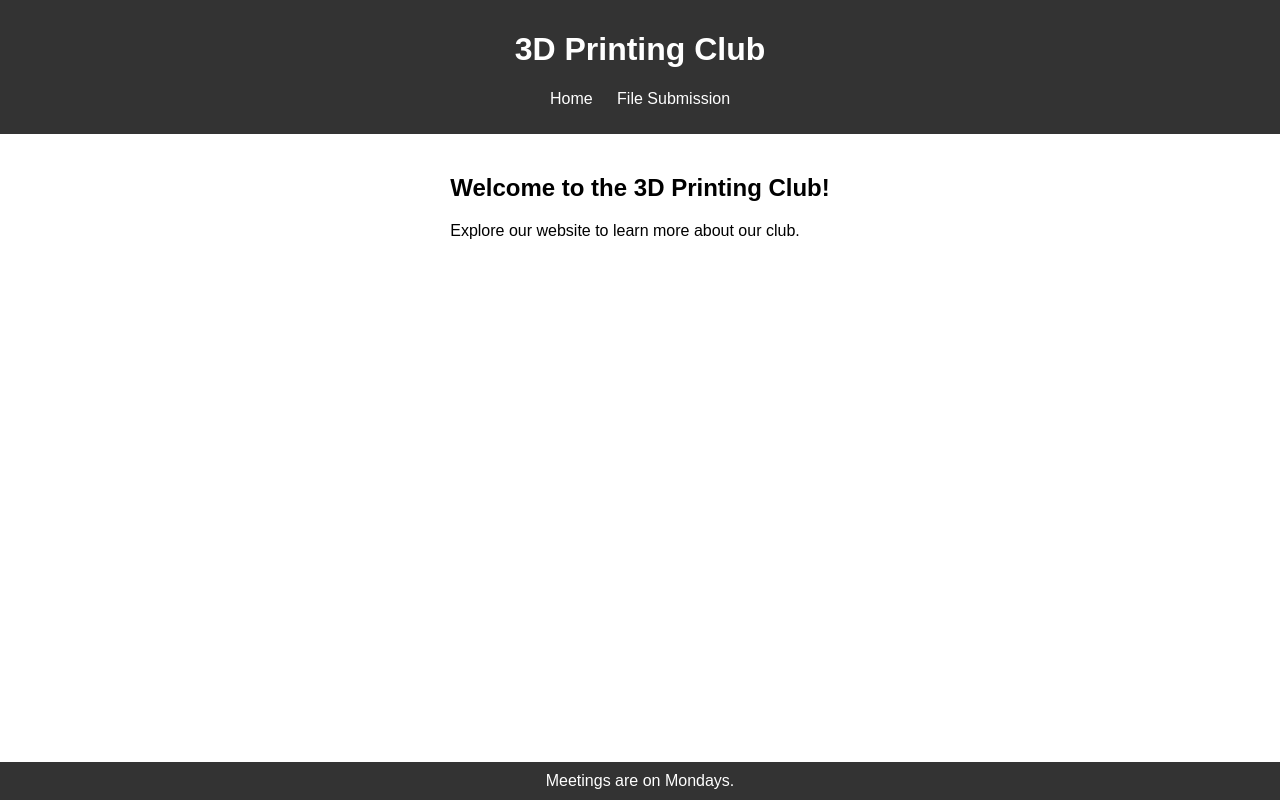
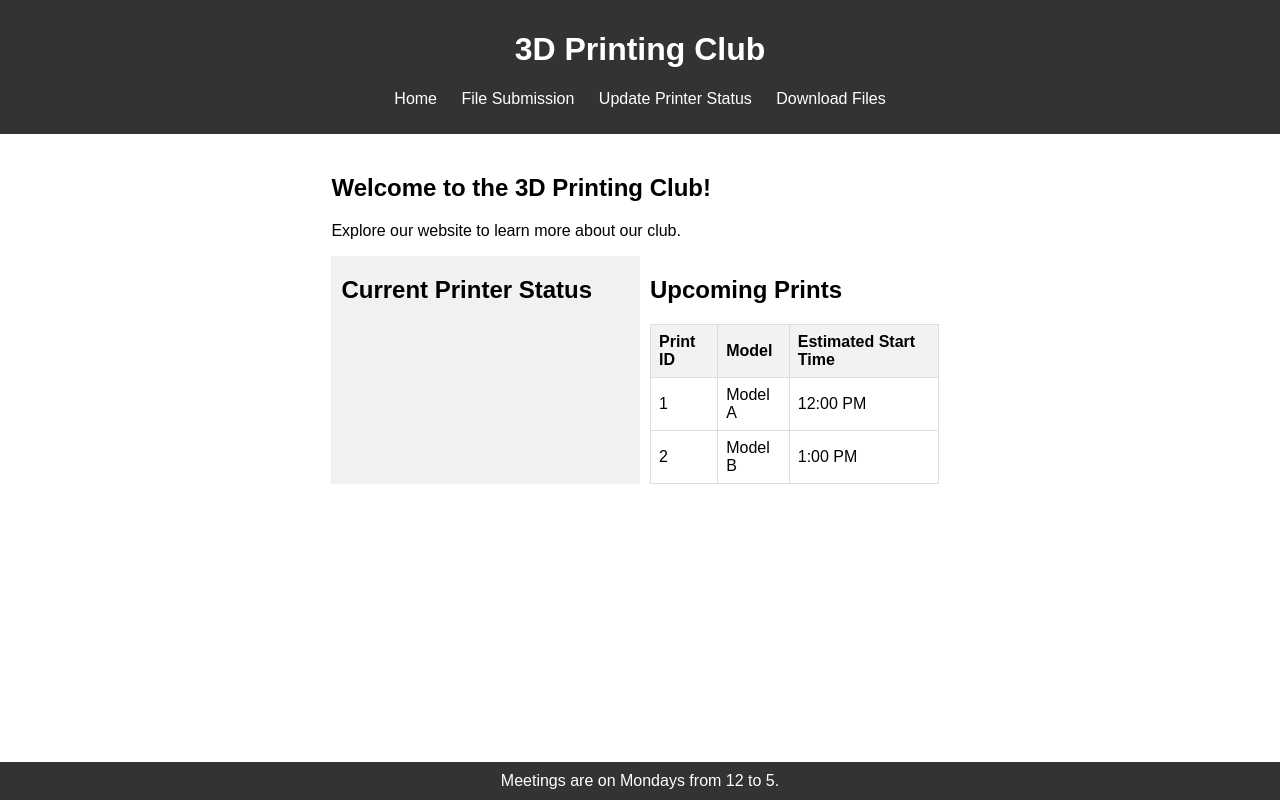
Before and after one commit to Bogdan26Bogdan/makersClubPrintSite, a Flask app: template flask-server/templates/index.html in a window 1280 px wide. Run offline with Flask 3, Linux system fonts and the light colour scheme; the template is opened without the code that fills it, so the values that code supplies are empty.

Commit message:
Add printer status and file download functionality

```diff
--- a/flask-server/classes/printer.py
+++ b/flask-server/classes/printer.py
@@ -1,4 +1,11 @@
 from data import Data
+
+STATUSES = [
+    "Working",
+    "Broken",
+    "Needs love",
+    "On job",
+]
 
 
 class Printer(Data):
--- a/flask-server/mongodb/main.py
+++ b/flask-server/mongodb/main.py
@@ -13,10 +13,14 @@ script_dir = os.path.dirname( __file__ )
 mymodule_dir = os.path.join( script_dir, '..', "classes")
 sys.path.append( mymodule_dir )
 import printer
+import filament
 
 x = printer.Printer("3", "Working")
 print(f"Object id of the newly added printer: {db.delete_value(x)}")
 print(db.find_object(x.data, {"ID": "1"}))
 
+x = filament.Filament("red")
+db.add_value(x)
+
 
 print(db.get_all_collections())
--- a/flask-server/server.py
+++ b/flask-server/server.py
@@ -1,6 +1,16 @@
-from flask import Flask, send_from_directory, request, redirect, url_for, render_template
+from flask import (
+    Flask,
+    send_from_directory,
+    send_file,
+    request,
+    redirect,
+    url_for,
+    render_template,
+)
 import os
 import sys
+
+DOWNLOAD_FOLDER = "flask-server/Downloads"
 
 # This allows cross-origin-sharing which is needed for Vue.js as the front end
 from flask_cors import CORS
@@ -23,10 +33,12 @@ script_dir = os.path.dirname(__file__)
 mymodule_dir = os.path.join(script_dir, "mongodb")
 sys.path.append(mymodule_dir)
 
-#remaining imports
+# remaining imports
 import database
 from order import Order, create_order
 from file import File
+import printer
+from filament import Filament
 
 
 app = Flask(__name__)
@@ -88,35 +100,158 @@ def file_submittion():
         db.add_value(order_obj)
         db.add_value(file_obj)
 
-    #redirects back to the testing page
+    # redirects back to the testing page
     return redirect(url_for("testing_page"))
+
 
 @app.route("/flask/testing/")
 def testing_page():
     # Create a database object
     db = database.Database(DB_USERNAME, DB_PASSWORD)
 
-    #Get all the orders
+    # Get all the orders
     search = {"data": "Order"}
-    returned = {"_id" : 0, "print_title": 1,
-                "filament_colour": 1, "order_date": 1}
+    returned = {"_id": 0, "print_title": 1, "filament_colour": 1, "order_date": 1}
     orders = db.find_object("Order", search, returned)
     orders = [list(i.values()) for i in orders]
 
     print(orders)
     return render_template("testing.html", orders=orders)
 
+
 @app.route("/")
 def hello():
     return redirect(url_for("home"))
 
+
 @app.route("/index")
 def home():
-    return render_template("index.html")
+    # Create a database object
+    db = database.Database(DB_USERNAME, DB_PASSWORD)
+
+    # Get all the orders
+    search = {"data": "Printer"}
+    returned = {"_id": 0, "ID": 1, "status": 1}
+    printers = db.find_object("Printer", search, returned)
+    printers = [list(i.values()) for i in printers]
+
+    print(printers)
+    return render_template("index.html", printers=printers)
+
 
 @app.route("/file_upload")
 def file_upload():
     return render_template("fileSubmittion.html")
 
+
+@app.route("/updatePrinterStatus")
+def update_printer_status():
+    db = database.Database(DB_USERNAME, DB_PASSWORD)
+    search = {"data": "Printer"}
+    printers = db.find_object("Printer", search)
+    printers = [i["ID"] for i in printers]
+
+    # Get all the orders
+    search = {"data": "Order"}
+    returned = {
+        "_id": 0,
+        "order_number": 1,
+        "print_title": 1,
+        "filament_colour": 1,
+        "student_ID": 1,
+    }
+    orders = db.find_object("Order", search, returned)
+    orders = [list(i.values()) for i in orders]  # Get all values
+    orders = [
+        [i[:1], i[1:]] for i in orders
+    ]  # Split the order number from the rest of the values
+
+    return render_template(
+        "updatePrinterStatus.html",
+        printers=printers,
+        orders=orders,
+        statuses=printer.STATUSES,
+    )
+
+
+@app.route("/printerUpdateSubmission", methods=["GET", "POST"])
+def printerUpdateSubmission():
+    if request.method == "POST":
+        pass
+    return redirect(url_for("update_printer_status"))
+
+
+@app.route("/filament_upload", methods=["GET", "POST"])
+def addFilament():
+    if request.method == "POST":
+        print(request.form)
+
+        if "colour" not in request.form:
+            return "Colour not supplied"
+
+        # Create the filament object and then add it to the database
+        fil = Filament(
+            request.form["colour"],
+            (
+                float(request.form["cost_per_gram"])
+                if "cost_per_gram" in request.form
+                else 0.03
+            ),
+            request.form["material"] if "material" in request.form else "PLA",
+        )
+        db = database.Database(DB_USERNAME, DB_PASSWORD)
+        db.add_value(fil)
+
+    return redirect(url_for("update_printer_status"))
+
+
+@app.route("/fileDownload")
+def file_download():
+    db = database.Database(DB_USERNAME, DB_PASSWORD)
+    search = {"data": "File"}
+    returned = {"_id": 0, "order_number": 1}
+    files = db.find_object("File", search, returned)
+    files = [list(i.values()) for i in files]
+
+    for i in files:
+        search = {"data": "Order", "order_number": i[0]}
+        returned = {"_id": 0, "print_title": 1}
+        print_title = db.find_object("Order", search, returned)
+        i.append(print_title[0]["print_title"])
+
+    return render_template("fileDownload.html", files=files)
+
+
+@app.route("/download/<order_number>")
+def download_file(order_number):
+    db = database.Database(DB_USERNAME, DB_PASSWORD)
+    search = {"data": "File", "order_number": order_number}
+    returned = {"_id": 0, "file": 1}
+    file = db.find_object("File", search, returned)
+    file = file[0]["file"]
+
+    search = {"data": "Order", "order_number": order_number}
+    returned = {"_id": 0, "print_title": 1}
+    print_title = db.find_object("Order", search, returned)
+    print_title = print_title[0]["print_title"]
+
+    # Create a file in the Downloads folder
+    if not os.path.exists(f"{DOWNLOAD_FOLDER}/{print_title}"):
+        f = open(f"{DOWNLOAD_FOLDER}/{print_title}", "x")
+        f.close()
+
+    # Write the file
+    if ".txt" in print_title:
+        # txt file
+        with open(f"{DOWNLOAD_FOLDER}/{print_title}", "w+") as f:
+            f.write(file.decode())
+    else:
+        # gcode or stl file
+        with open(f"{DOWNLOAD_FOLDER}/{print_title}", "wb") as f:
+            f.write(file)
+
+    return send_file(f"Downloads/{print_title}", as_attachment=True)
+
+
 if __name__ == "__main__":
     app.run(debug=True)
--- a/flask-server/static/css/styles.css
+++ b/flask-server/static/css/styles.css
@@ -45,3 +45,38 @@ footer {
     position: fixed;
     bottom: 0;
 }
+
+.printerStatus {
+    display: flex;
+    justify-content: space-between; /* Distribute space between items */
+}
+
+.split {
+    flex: 1; /* Each section takes up equal space */
+    padding: 0 10px; /* Add padding to each section */
+    box-sizing: border-box; /* Include padding in the width calculation */
+}
+
+.left {
+    background-color: #f1f1f1;
+}
+
+.right {
+    background-color: #fff;
+}
+
+/* Style the table */
+table {
+    width: 100%;
+    border-collapse: collapse;
+}
+
+table, th, td {
+    border: 1px solid #ddd;
+    padding: 8px;
+}
+
+th {
+    background-color: #f2f2f2;
+    text-align: left;
+}
--- a/flask-server/templates/base.html
+++ b/flask-server/templates/base.html
@@ -13,6 +13,8 @@
             <ul>
                 <li><a href="{{ url_for('home') }}">Home</a></li>
                 <li><a href="{{ url_for('file_upload') }}">File Submission</a></li>
+                <li><a href="{{ url_for('update_printer_status') }}">Update Printer Status</a></li>
+                <li><a href="{{ url_for('file_download') }}">Download Files</a></li>
             </ul>
         </nav>
     </header>
@@ -21,7 +23,7 @@
         {% endblock %}
     </div>
     <footer>
-        Meetings are on Mondays.
+        Meetings are on Mondays from 12 to 5.
     </footer>
 </body>
 </html>
--- a/flask-server/templates/index.html
+++ b/flask-server/templates/index.html
@@ -5,4 +5,37 @@
     <h2>Welcome to the 3D Printing Club!</h2>
     <p>Explore our website to learn more about our club.</p>
 </section>
+
+
+<section id="printerStatus" class="content printerStatus">
+    <div class="split left">
+        <h2>Current Printer Status</h2>
+        <!-- Display current printer status here -->
+        {% for printer in printers %}
+            <p>Printer {{printer[0]}}: {{printer[1]}}</p>
+        {% endfor %}
+    </div>
+    <div class="split right">
+        <h2>Upcoming Prints</h2>
+        <!-- Display upcoming prints in a table here -->
+        <table>
+            <tr>
+                <th>Print ID</th>
+                <th>Model</th>
+                <th>Estimated Start Time</th>
+            </tr>
+            <tr>
+                <td>1</td>
+                <td>Model A</td>
+                <td>12:00 PM</td>
+            </tr>
+            <tr>
+                <td>2</td>
+                <td>Model B</td>
+                <td>1:00 PM</td>
+            </tr>
+            <!-- Add more rows as needed -->
+        </table>
+    </div>
+</section>
 {% endblock %}
```
Also changed, not shown: flask-server/classes/filament.py (+5 -5 lines), flask-server/classes/print_job.py (+26 -0 lines), flask-server/mongodb/database.py (+12 -1 lines), flask-server/templates/fileDownload.html (added, +12 -0 lines), flask-server/templates/updatePrinterStatus.html (added, +46 -0 lines).
